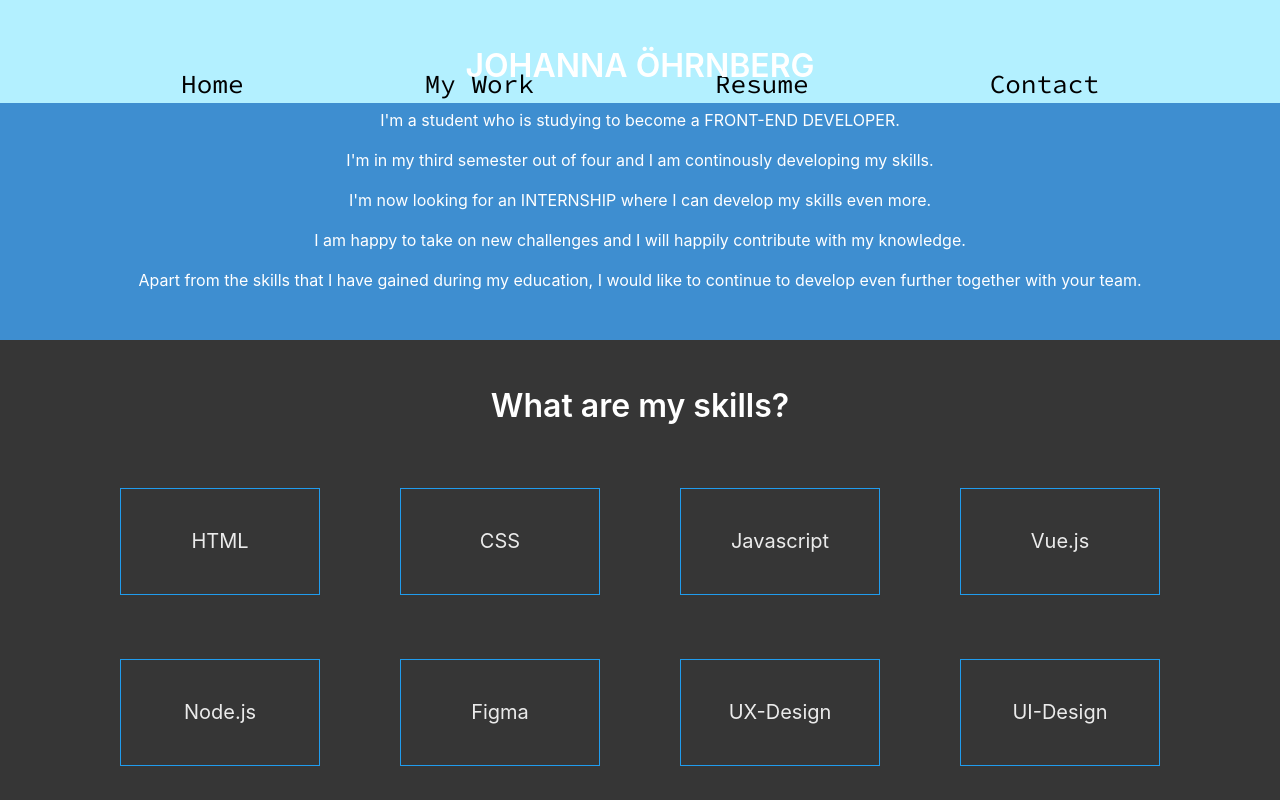
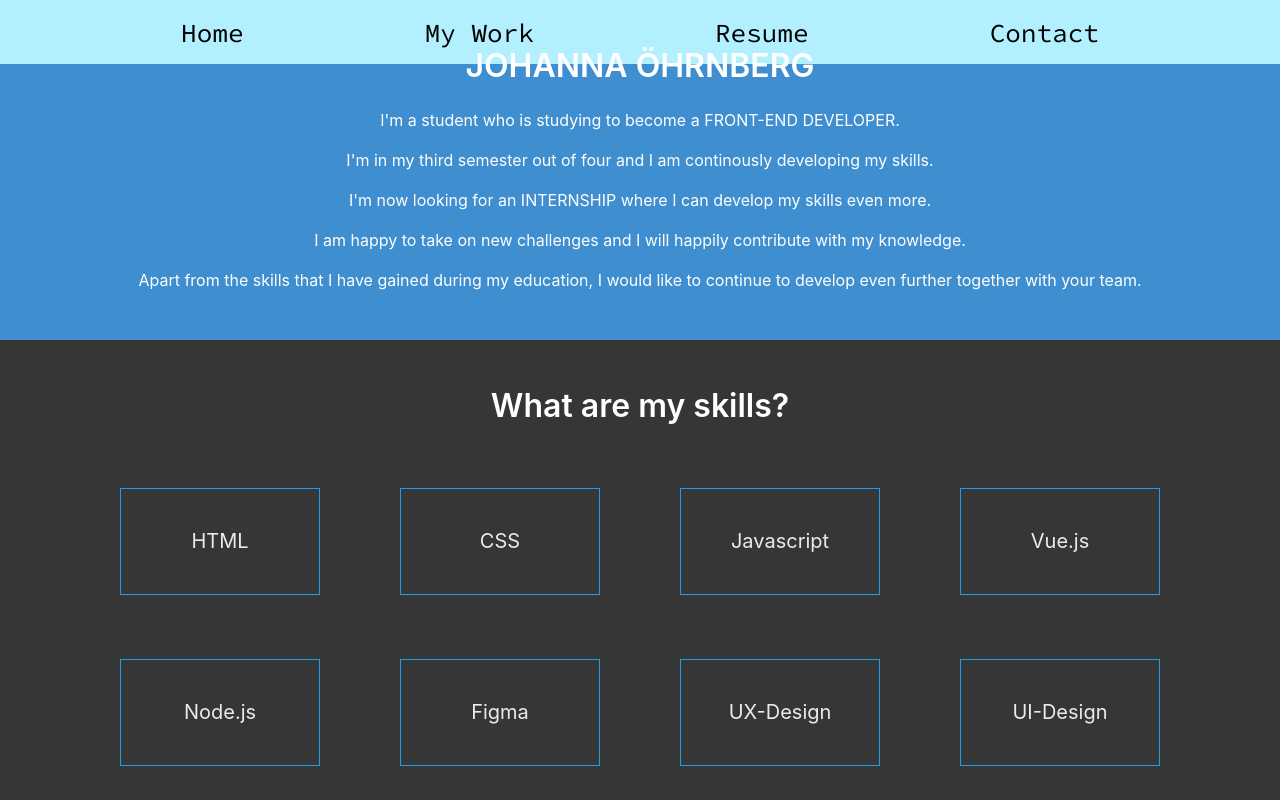
Before and after one commit to jensengbg-johanna-ohrnberg/portfolio, a Vue app: page / in a window 1280 px wide. Shown: the top 800 px of the page. Built offline with nearby package versions, Linux system fonts and the light colour scheme.

Commit message:
Update App.vue

```diff
--- a/src/App.vue
+++ b/src/App.vue
@@ -31,6 +31,7 @@ export default {
     flex-direction: row;
     justify-content: space-evenly;
     align-items: center;
+    height: 4rem;
     width: 100%;
     position: fixed;
     top: 0;
@@ -40,8 +41,6 @@ export default {
   }
 
   .menuitem {
-      margin-top: 4rem;
-      text-align: center;
       text-decoration: none;
       font-size: 26px;
       font-family: 'Source Code Pro', monospace;
```
